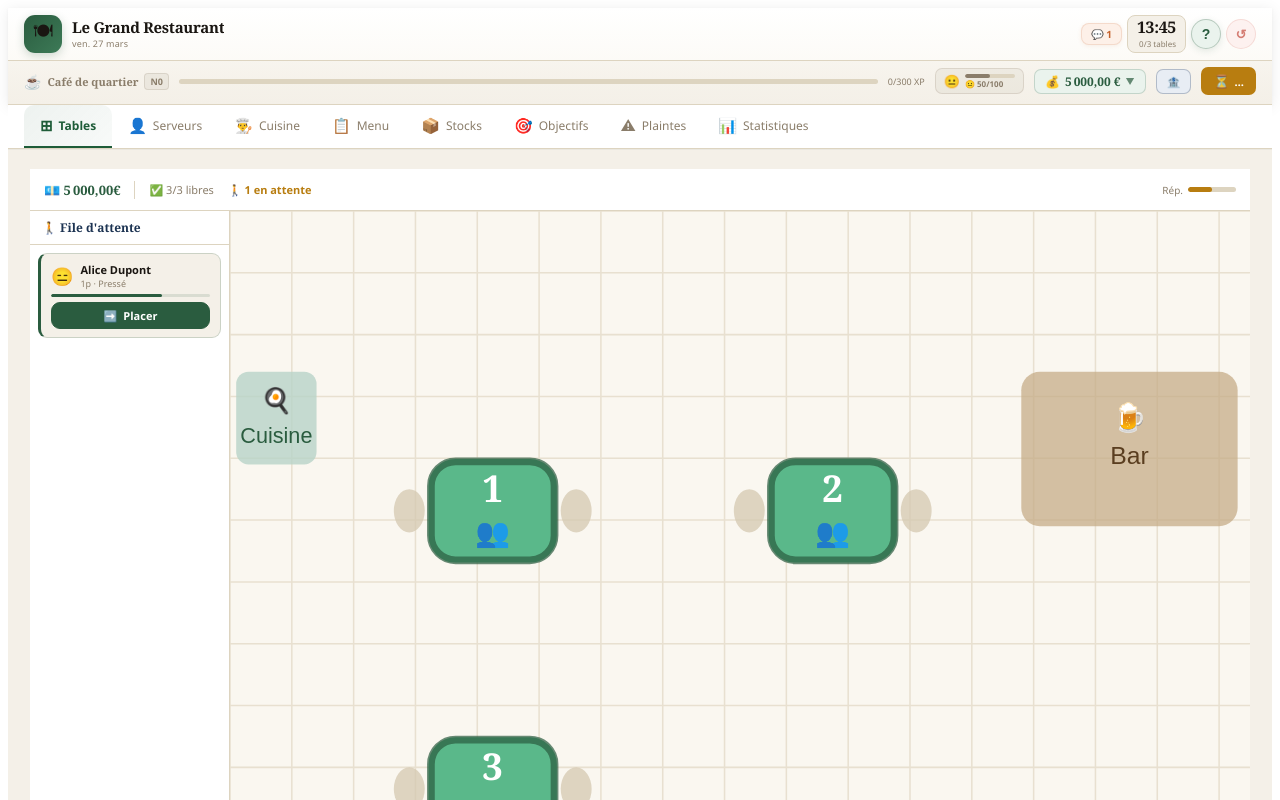
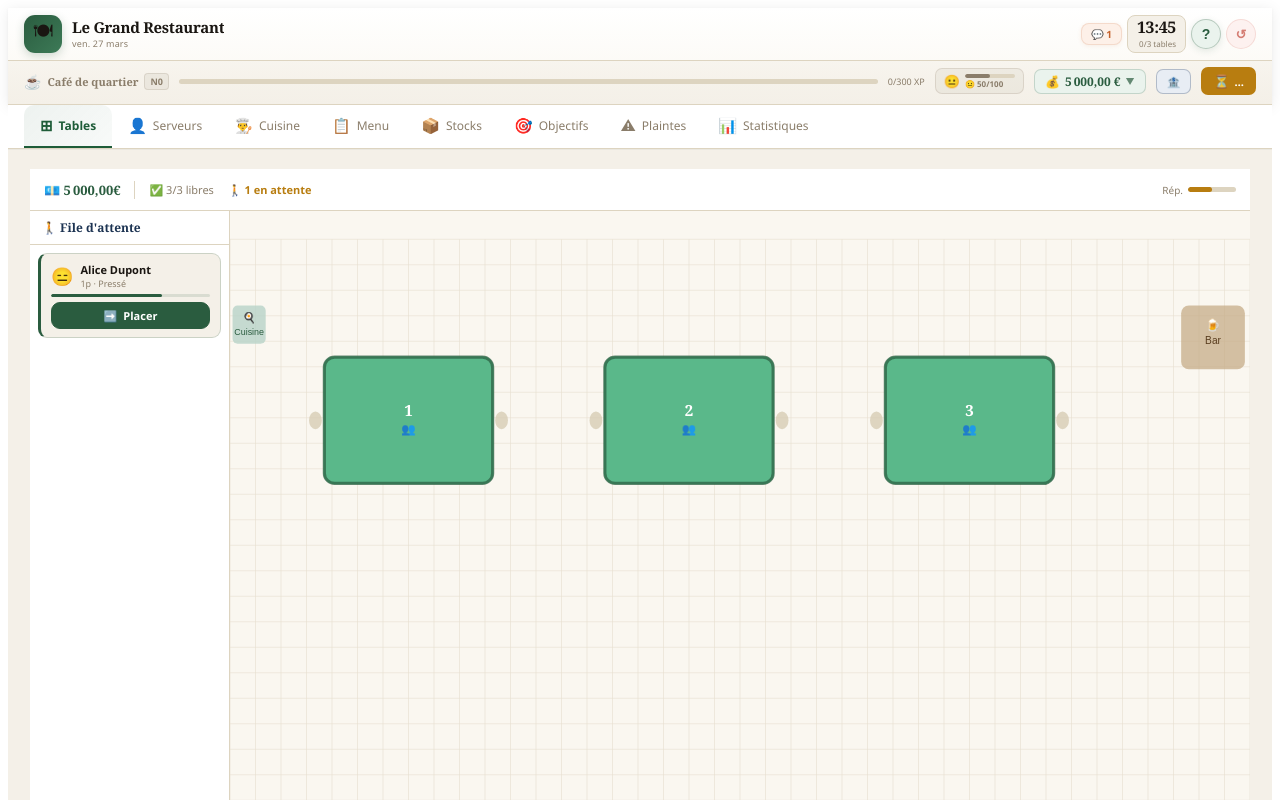
Before and after one commit to titimaes26-lab/vite-react, a React (Vite) app: page / in a window 1280 px wide. Shown: the top 800 px of the page. Built offline with nearby package versions, Linux system fonts and the light colour scheme.

Commit message:
Add files via upload

```diff
--- a/src/views/TablesView.jsx
+++ b/src/views/TablesView.jsx
@@ -269,36 +269,44 @@ function SvgFloorPlan({tables,servers,kitchen,queue,now,C,F,
   quickPlace,openAssign,checkout,activeSrv}) {
               const n = tables.length;
 
-              // ── 1. Grille dynamique ─────────────────────────
-              // Colonnes : adapté au nombre de tables
-              const cols = n<=2?n : n<=4?2 : n<=6?3 : n<=9?3 : 4;
+              // ── 1. Grille adaptative ─────────────────────────
+              // Colonnes optimales selon le nombre de tables
+              const cols = n===1?1 : n<=3?n : n<=6?3 : n<=9?3 : 4;
               const rows = Math.ceil(n / cols);
 
-              // ── 2. Taille de chaque cellule ─────────────────
-              // La plus grande table (6p) : tw=64, th=46
-              // Chaises : +14px gauche/droite, +14px haut/bas
-              // Espacement entre tables : 20px
-              const CELL_W = 110; // 64+14+14+18 de marge
-              const CELL_H = 90;  // 46+14+14+16 de marge
+              // ── 2. Marges fixes du plan ──────────────────────
+              const ML = 30;   // gauche (cuisine)
+              const MT = 52;   // haut
+              const MR = 60;   // droite (bar)
+              const MB = 48;   // bas (entrée + groupes en attente)
 
-              // ── 3. Marges du plan ───────────────────────────
-              const ML = 30;   // gauche (couloir cuisine)
-              const MT = 52;   // haut (déco + espace)
-              const MR = 80;   // droite (bar)
-              const MB = 36;   // bas (entrée)
+              // ── 3. ViewBox proportionnelle 16:9 ─────────────
+              // On choisit un viewBox fixe large que le SVG remplit
+              // Les tables s'adaptent pour occuper tout l'espace
+              const VW = 800;
+              const VH = 500;
 
-              // ── 4. ViewBox calculée ──────────────────────────
-              const VW = ML + cols * CELL_W + MR;
-              const VH = MT + rows * CELL_H + MB;
+              // Espace disponible pour les tables
+              const gridW = VW - ML - MR;
+              const gridH = VH - MT - MB;
 
-              // ── 5. Position centre de chaque table ──────────
+              // Taille d'une cellule adaptée à l'espace
+              const CELL_W = Math.min(220, Math.floor(gridW / cols));
+              const CELL_H = Math.min(180, Math.floor(gridH / rows));
+
+              // Taille des tables proportionnelle à la cellule
+              // Table 2p: 60% de la cellule, table 4p: 70%, 6p: 78%
+              const getTW = (cap) => Math.round(CELL_W * (cap<=2?0.60 : cap<=4?0.68 : 0.76));
+              const getTH = (cap) => Math.round(CELL_H * (cap<=2?0.55 : cap<=4?0.62 : 0.70));
+
+              // ── 4. Position centre de chaque table ──────────
               const getPos = (i) => ({
                 cx: ML + (i % cols) * CELL_W + CELL_W / 2,
                 cy: MT + Math.floor(i / cols) * CELL_H + CELL_H / 2,
               });
 
               return(
-                <svg viewBox={`0 0 ${VW} ${VH}`} width="100%" style={{display:"block"}}>
+                <svg viewBox={`0 0 ${VW} ${VH}`} width="100%" height="100%" preserveAspectRatio="xMidYMid meet" style={{display:"block",position:"absolute",inset:0}}>
                   {/* Fond parquet */}
                   <rect x="0" y="0" width={VW} height={VH} fill="#faf7f0"/>
                   {Array.from({length:Math.ceil(VH/20)+1},(_,i)=>(
@@ -349,8 +357,8 @@ function SvgFloorPlan({tables,servers,kitchen,queue,now,C,F,
                     const strokeW=t.id===selectedTable?.id?3:1.5;
 
                     // Taille selon capacité — garantit que tw+chaises < CELL_W
-                    const tw=t.capacity<=2?40:t.capacity<=4?50:60;
-                    const th=t.capacity<=2?32:t.capacity<=4?38:44;
+                    const tw=getTW(t.capacity);
+                    const th=getTH(t.capacity);
 
                     const bill=isMange?t.order.reduce((s,o)=>s+o.price*o.qty,0):0;
                     const themedBill=+(bill*menuTheme.priceMult).toFixed(2);
```
